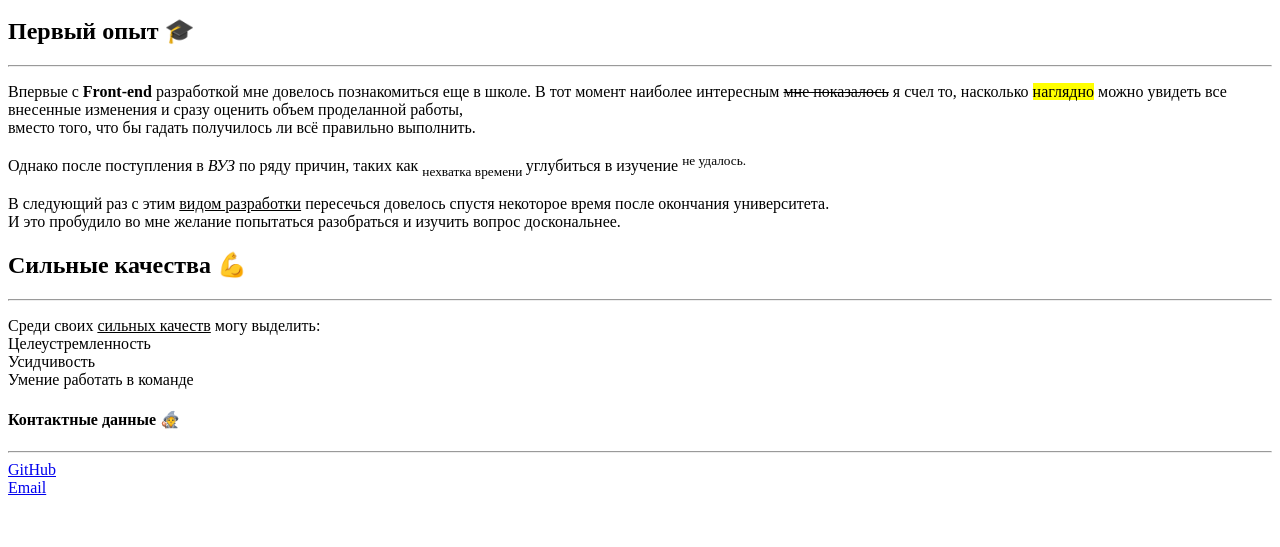
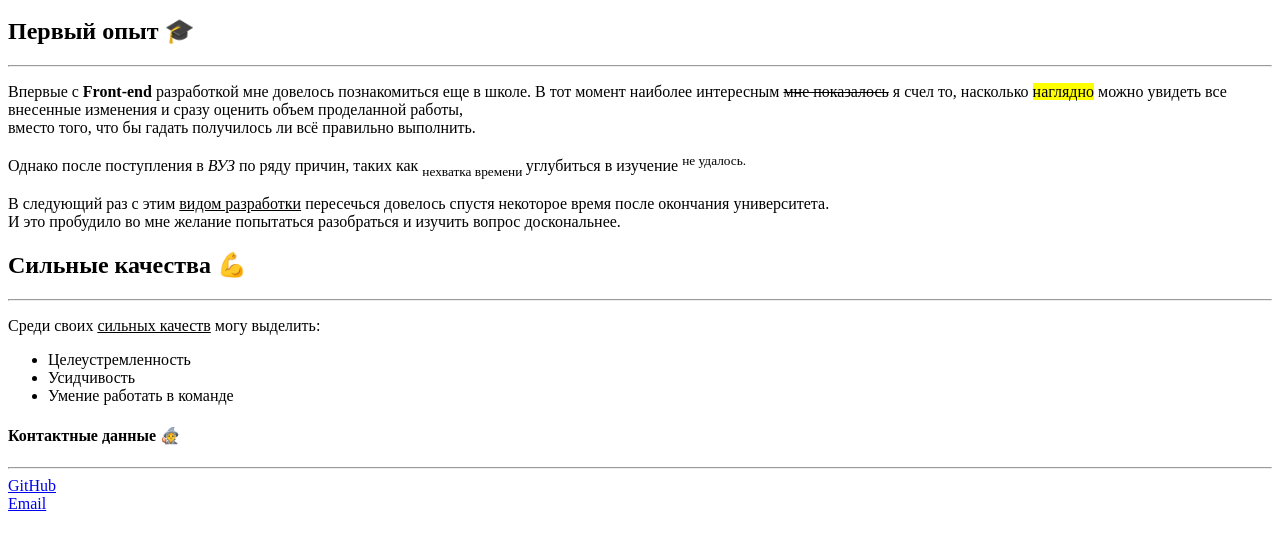
Before and after one commit to AlexBaidanov/if-html, a plain HTML site: page about/index.html in a window 1280 px wide. Shown: the part 101-648 px from the top of the page. Drawn offline with Linux system fonts and the light colour scheme.

Commit message:
use list, separate links with div

```diff
--- a/about/index.html
+++ b/about/index.html
@@ -1,5 +1,5 @@
 <!DOCTYPE html>
-<html lang="en">
+<html lang="en" xmlns="http://www.w3.org/1999/html" xmlns="http://www.w3.org/1999/html">
   <head>
     <meta charset="UTF-8" />
     <title>Title</title>
@@ -35,14 +35,20 @@
     <h2>Сильные качества &#128170</h2>
     <hr />
     <p>
-      Среди своих <ins>сильных качеств</ins> могу выделить:<br />
-      Целеустремленность <br />
-      Усидчивость <br />
-      Умение работать в команде
+      Среди своих <ins>сильных качеств</ins> могу выделить:
+      <ul>
+        <li>Целеустремленность</li>
+        <li>Усидчивость </li>
+        <li>Умение работать в команде</li>
+      </ul>
     </p>
     <h4>Контактные данные &#129497</h4>
     <hr />
-    <a href="https://github.com/AlexBaidanov">GitHub</a> <br />
+    <div>
+      <a href="https://github.com/AlexBaidanov">GitHub</a>
+    </div>
+    <div>
     <a href="mailto:alexbaidanov95@gmail.com">Email</a>
+    </div>
   </body>
 </html>
```
